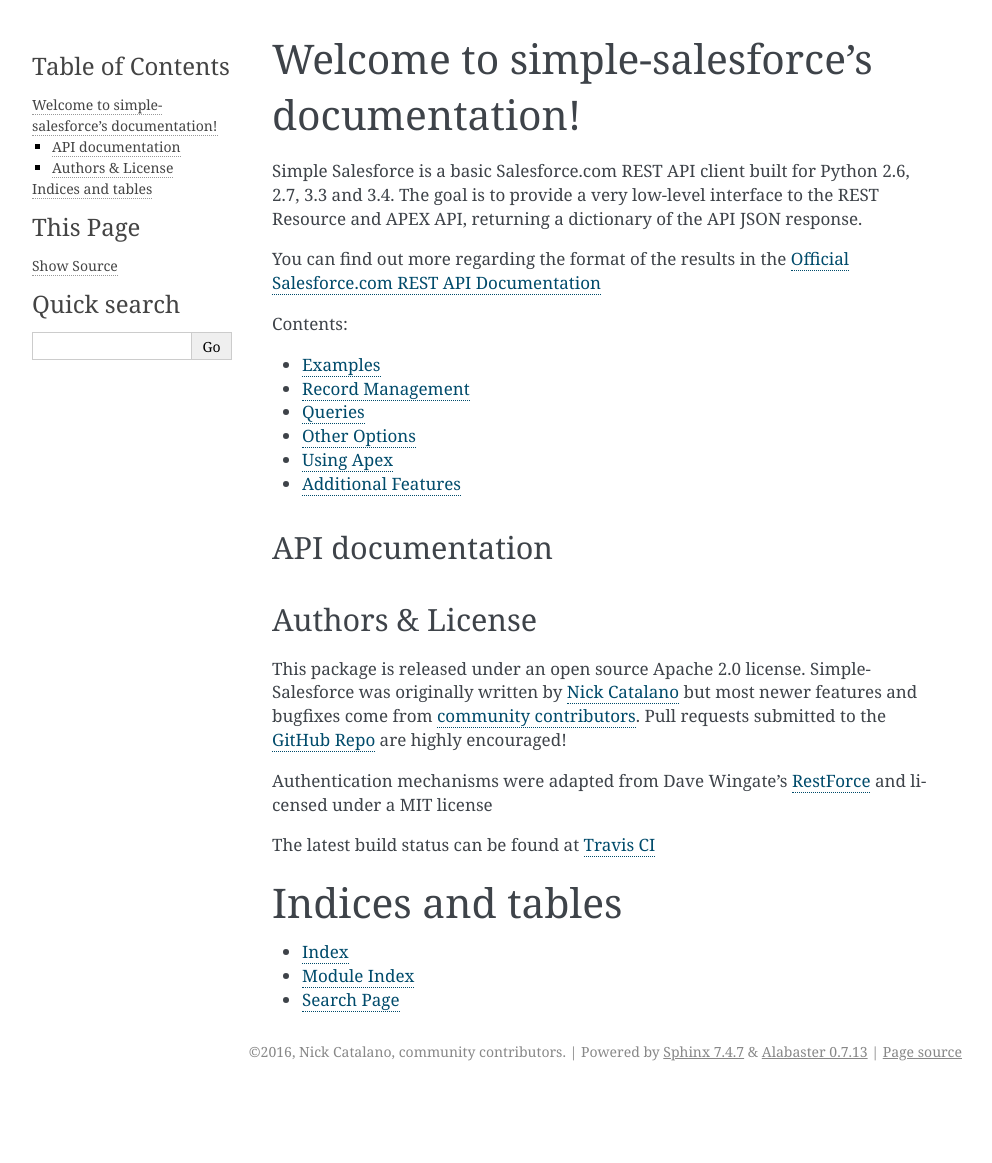
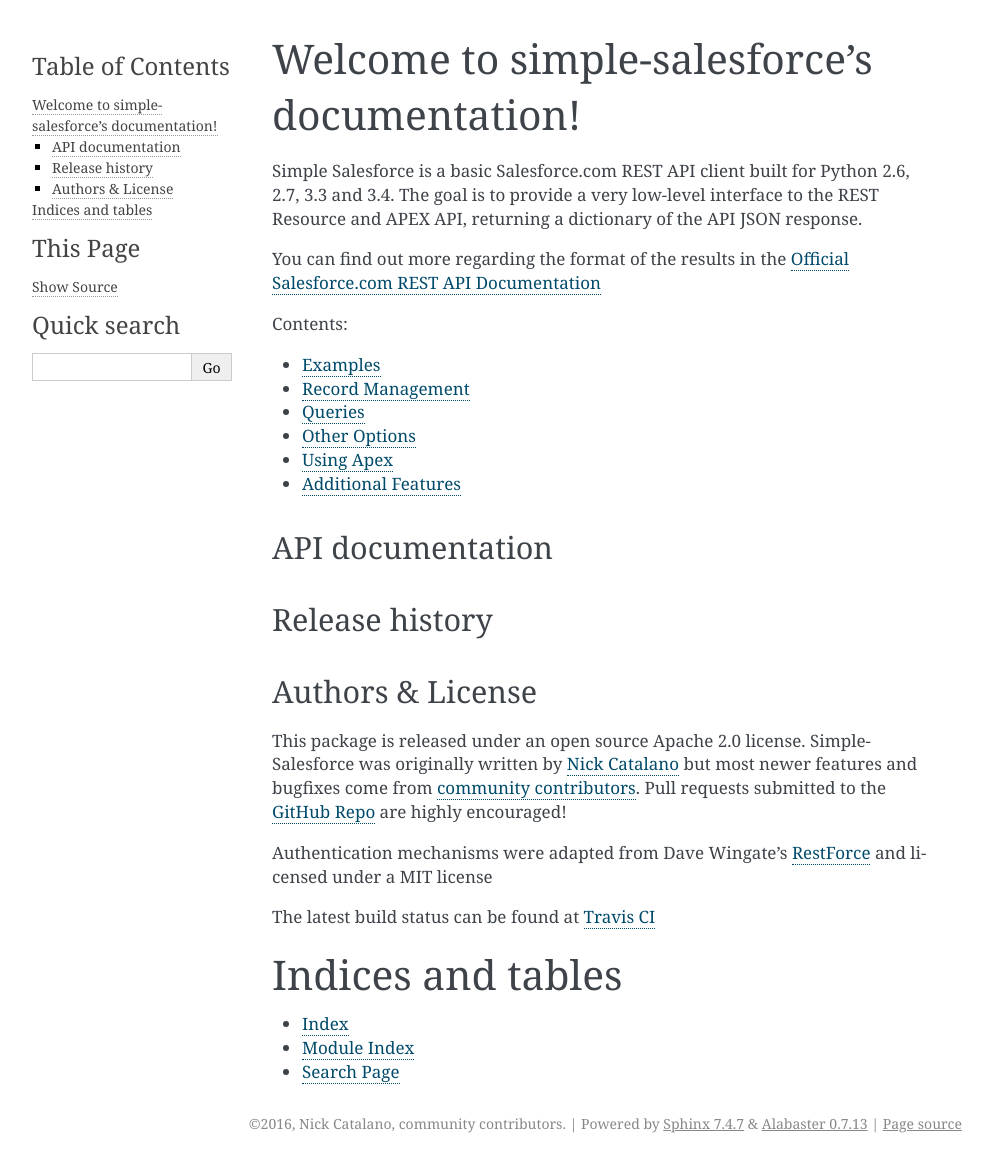
Before and after one commit to simple-salesforce/simple-salesforce, a Sphinx documentation site: the page built from docs/index.rst, in a window 1280 px wide. Shown: the whole page, without its empty margins (148-1140 px from the left). Built offline with Sphinx 7.4.7, drawn with Linux system fonts in a browser that asks for light colours; pages that are not in the unit, such as notebooks, are missing from menus; before the commit the page ends 1091 px from its top, so only the background shows below that.

```diff
--- /dev/null
+++ b/docs/changes.rst
@@ -0,0 +1 @@
+.. include:: ../CHANGES
--- a/docs/index.rst
+++ b/docs/index.rst
@@ -31,6 +31,14 @@ API documentation
 
   simple_salesforce
 
+Release history
+---------------
+.. toctree::
+  :maxdepth: 2
+
+  changes
+
+
 Authors & License
 -----------------
 
```
